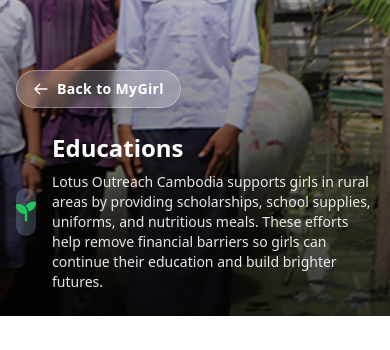
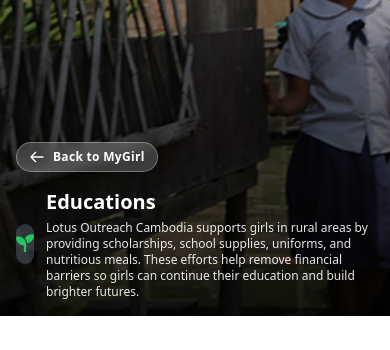
Before and after one commit to radytrainer/lotusoutreach-cambodia, a Vue app: page /education/1 in a window 390 px wide. Shown: the part 255-605 px from the top of the page. Built offline with nearby package versions, Linux system fonts and the light colour scheme.

Commit message:
feat/(home): Manage the responsive at News [LOC-98]

```diff
--- a/src/components/Education.vue
+++ b/src/components/Education.vue
@@ -2,19 +2,19 @@
   <div v-if="program" class="min-h-screen">
     <!-- Hero Section -->
     <div
-      class="relative h-[60vh] sm:h-[70vh] md:h-screen bg-cover bg-center bg-no-repeat text-white"
+      class="relative h-[60vh] sm:h-[80vh] md:h-screen bg-cover md:object-contain bg-no-repeat text-white"
       :style="{ backgroundImage: `url(${program.image})` }"
     >
       <div
-        class="absolute inset-0 bg-gradient-to-t from-black/70 to-transparent"
+        class="absolute inset-0 bg-gradient-to-t from-black/80 via-black/50 to-transparent"
       ></div>
 
       <div
-        class="container mx-auto px-4 sm:px-6 md:px-8 max-w-7xl relative z-10 h-full flex flex-col justify-end pb-6 sm:pb-10 md:pb-20"
+        class="container mx-auto px-4 sm:px-6 md:px-8 max-w-7xl relative z-10 h-full flex flex-col justify-end pb-4 sm:pb-6 md:pb-16 lg:pb-20"
       >
         <button
           @click="goBack"
-          class="group flex items-center gap-2 bg-white/20 px-4 py-2 sm:px-5 sm:py-3 rounded-full text-white border border-white/30 hover:bg-pink-600 hover:text-white hover:border-pink-600 transition-all duration-300 shadow-lg backdrop-blur-sm mb-6 sm:mb-8 w-fit"
+          class="group flex items-center gap-2 bg-white/20 px-3 py-1.5 sm:px-5 sm:py-3 rounded-full text-white border border-white/30 hover:bg-pink-600 hover:text-white hover:border-pink-600 transition-all duration-300 shadow-lg backdrop-blur-sm mb-4 sm:mb-6 md:mb-8 w-fit"
         >
           <svg
             class="w-4 h-4 sm:w-5 sm:h-5 group-hover:-translate-x-1 transition-transform duration-300"
@@ -30,25 +30,25 @@
               d="M10 19l-7-7m0 0l7-7m-7 7h18"
             ></path>
           </svg>
-          <span class="font-semibold tracking-wide text-sm sm:text-base"
+          <span class="font-semibold tracking-wide text-xs sm:text-sm md:text-base"
             >Back to MyGirl</span
           >
         </button>
 
         <div class="flex items-center">
           <div
-            class="w-12 h-12 sm:w-16 sm:h-16 rounded-full bg-blue-200/20 flex items-center justify-center mr-4 sm:mr-6"
+            class="w-10 h-10 sm:w-12 sm:h-12 md:w-16 md:h-16 rounded-full bg-blue-200/20 flex items-center justify-center mr-3 sm:mr-4 md:mr-6"
           >
-            <i class="fas fa-seedling text-xl sm:text-2xl text-green-500"></i>
+            <i class="fas fa-seedling text-lg sm:text-xl md:text-2xl text-green-500"></i>
           </div>
           <div>
             <h1
-              class="text-2xl sm:text-3xl md:text-4xl lg:text-5xl font-poppins font-semibold mb-2"
+              class="text-xl sm:text-2xl md:text-3xl lg:text-4xl xl:text-5xl font-poppins font-semibold mb-1 sm:mb-2"
             >
               {{ program.title }}
             </h1>
             <p
-              class="text-sm sm:text-base md:text-lg text-white/90 max-w-full sm:max-w-xl md:max-w-2xl"
+              class="text-xs sm:text-sm md:text-base lg:text-lg text-white/90 max-w-full sm:max-w-md md:max-w-lg lg:max-w-2xl"
             >
               {{ program.summary }}
             </p>
@@ -58,7 +58,7 @@
     </div>
 
     <!-- Content Sections -->
-   <div
+    <div
       v-for="(section, index) in program.contents"
       :key="index"
       class="px-4 sm:px-6 md:px-8 py-8 sm:py-10 md:py-12 max-w-7xl mx-auto"
@@ -113,7 +113,6 @@
         </div>
       </div>
     </div>
-
   </div>
 </template>
 
@@ -207,7 +206,6 @@ const programs = [
     ],
   },
 ];
-
 const programId = parseInt(route.params.id);
 const program = ref(programs.find((p) => p.id === programId));
 </script>
```
